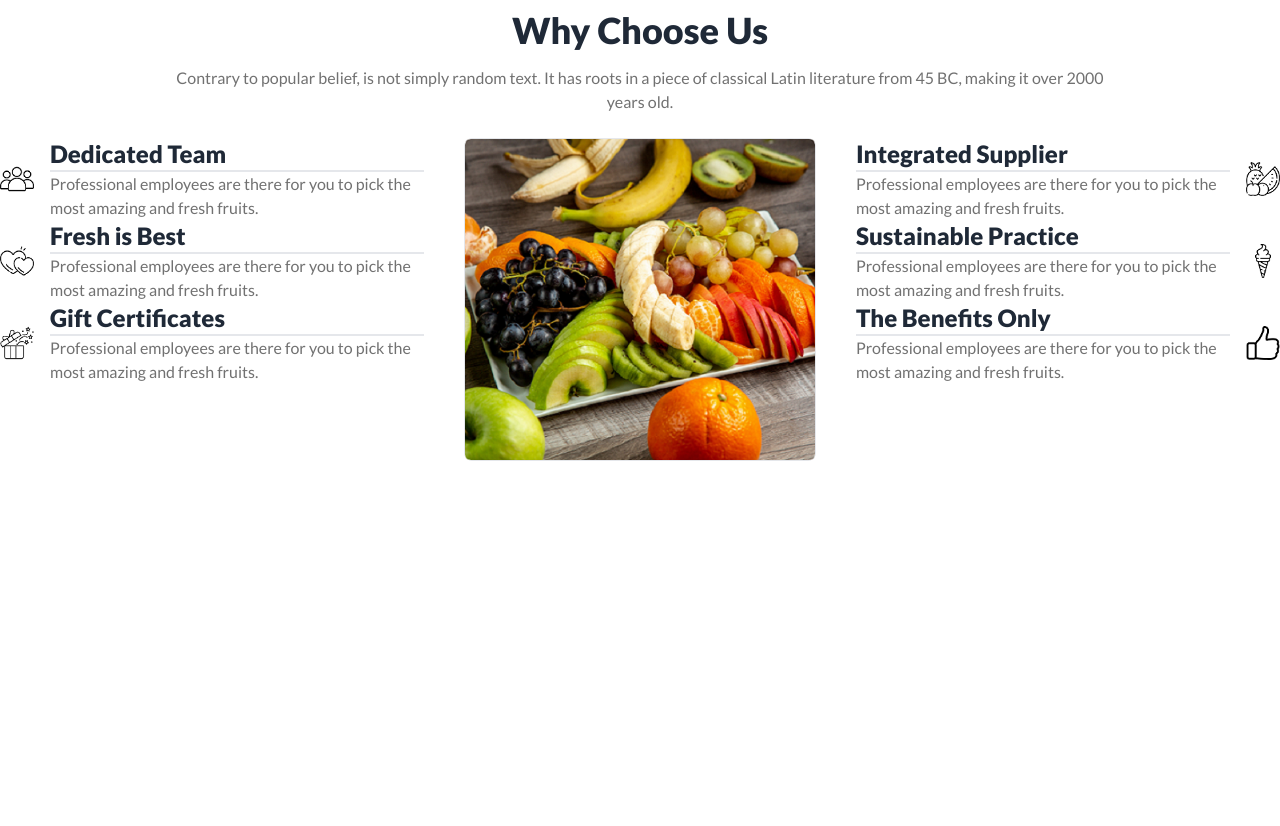
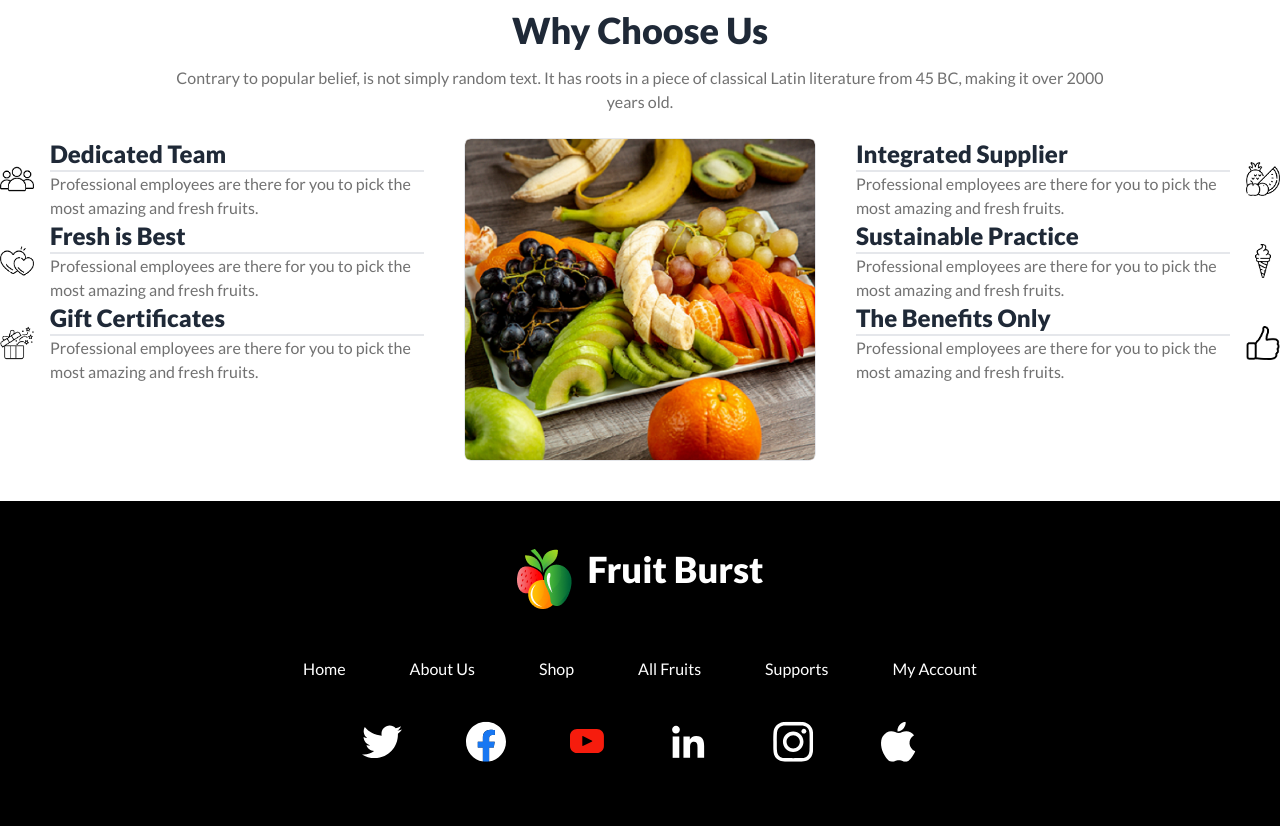
Before and after one commit to pkb1981/Fruit-Burst-2023, a plain HTML site: page index.html in a window 1280 px wide. Shown: the part 2513-3339 px from the top of the page. Before the commit the page ends 3014 px from the top, so only its background shows below. Drawn offline with nearby package versions, Linux system fonts and the light colour scheme.

Commit message:
completed

```diff
--- a/index.html
+++ b/index.html
@@ -452,11 +452,32 @@
                 </div>
             </div>
         </div>
-
     </section>
 </main>
-<footer>
-
+<!-- footer section -->
+<footer class="md:container md:mx-auto bg-black pb-16">
+    <div class="flex flex-row gap-4 justify-center text-white py-12">
+        <img src="./images/logo.png" alt="">
+        <h1 class="text-4xl font-extrabold">Fruit Burst</h1>
+    </div>
+    <div class="pb-10">
+        <ul class="flex flex-row lg:space-x-16 justify-center text-white">
+            <li>Home</li>
+            <li>About Us</li>
+            <li>Shop</li>
+            <li>All Fruits</li>
+            <li>Supports</li>
+            <li>My Account</li>
+        </ul>
+    </div>
+    <div class="flex flex-row lg:space-x-16 justify-center items-center">
+        <img src="./icons/twitter 1.svg" alt="">
+        <img src="./icons/facebook 1.svg" alt="">
+        <img src="./icons/utube.svg" alt="">
+        <img src="./icons/linkedin 1.svg" alt="">
+        <img src="./icons/instagram 1.svg" alt="">
+        <img src="./icons/apple 1.svg" alt="">
+    </div>
 </footer>
 
 </html>
```
Also changed, not shown: icons/apple 1.svg (added), icons/facebook 1.svg (added), icons/instagram 1.svg (added), icons/linkedin 1.svg (added), icons/twitter 1.svg (added), icons/utube.svg (added).
